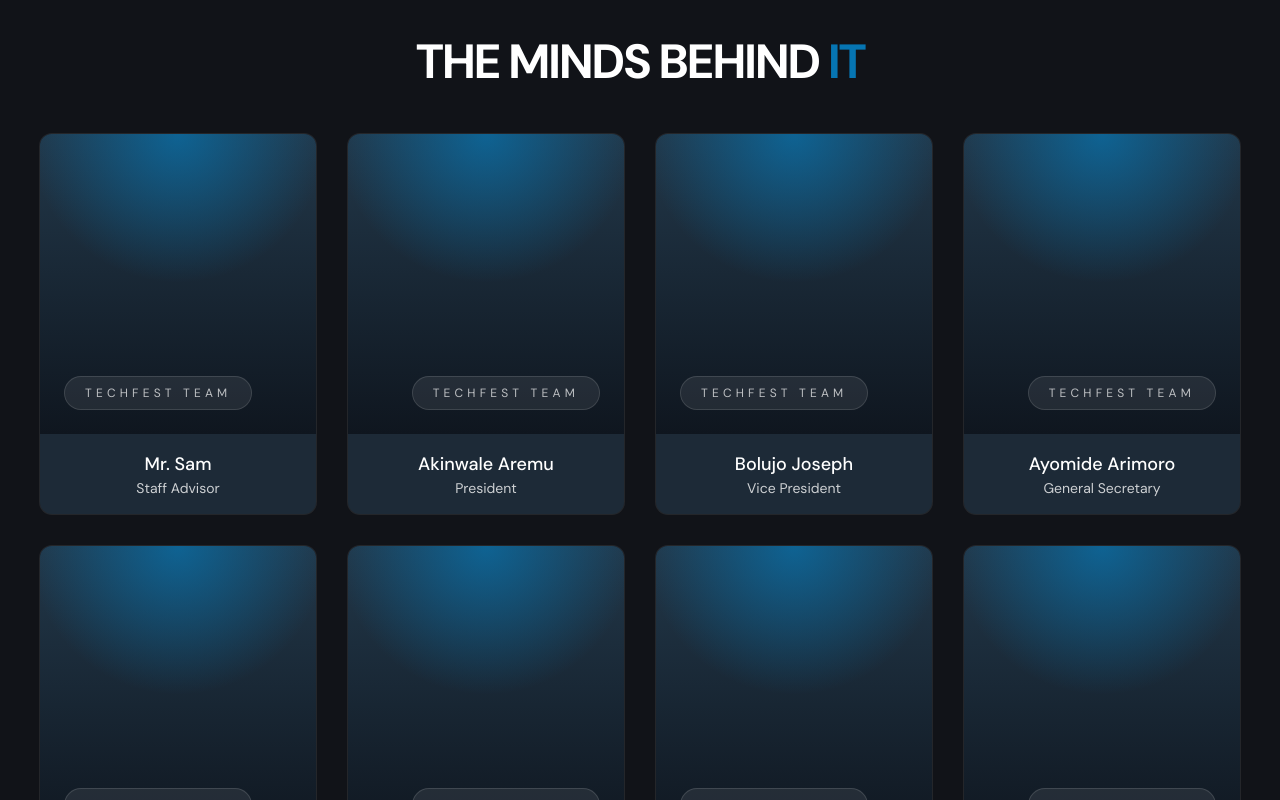
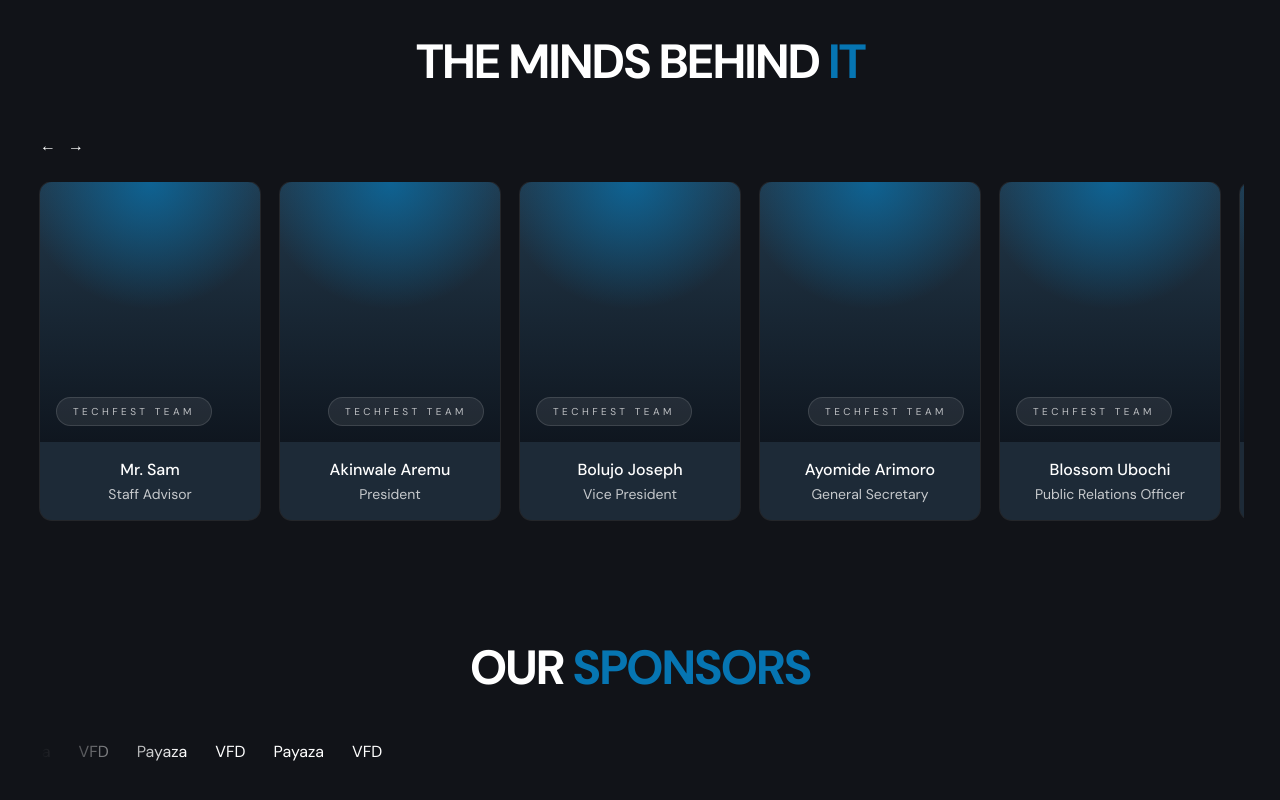
Before and after one commit to fadexadex/techfest-landing, a React (Vite) app: page / in a window 1280 px wide. Shown: the part 4220-5020 px from the top of the page. Built offline with nearby package versions, Linux system fonts and the light colour scheme.

Commit message:
add sliders and update landing page

```diff
--- a/src/landing/LandingPage.tsx
+++ b/src/landing/LandingPage.tsx
@@ -1,5 +1,6 @@
 import type { ReactNode } from 'react'
-
+import { TeamSlider } from './sections/TeamSlider'
+import { SponsorsSlider } from './sections/SponsorsSlider'
 const aboutImage = '/techfest/2bc946c6-33c7-4315-b584-34a2ceae4bd0.png'
 
 const aboutStats = [
@@ -48,20 +49,6 @@ const speakerCards = [
   },
 ]
 
-const teamCards = [
-  { name: 'Mr. Sam', role: 'Staff Advisor' },
-  { name: 'Akinwale Aremu', role: 'President' },
-  { name: 'Bolujo Joseph', role: 'Vice President' },
-  { name: 'Ayomide Arimoro', role: 'General Secretary' },
-  { name: 'Blossom Ubochi', role: 'Public Relations Officer' },
-  { name: 'Ifeoluwa Omidire', role: 'Programs & Strategy Lead' },
-  { name: 'Emmanuel Latunde', role: 'Partnership Lead' },
-  { name: 'Godbless Peter', role: 'Technical Lead' },
-  { name: 'Fadehan Daniel', role: 'Assistant Technical Lead' },
-  { name: 'Nnadozie Destiny', role: 'Creative Director' },
-  { name: 'Enoch Abe', role: 'Assistant Creative Director' },
-  { name: 'Peace Amudipe', role: 'Welfare Director' },
-]
 
 const moments = [
   {
@@ -200,39 +187,6 @@ function SpeakerCard({
   )
 }
 
-function TeamCard({
-  image,
-  name,
-  role,
-  index,
-}: {
-  image?: string
-  name: string
-  role: string
-  index: number
-}) {
-  return (
-    <article className="overflow-hidden rounded-[12px] bg-[#111f2c] ring-1 ring-white/8">
-      {image ? (
-        <img src={image} alt={name} className="h-[300px] w-full object-cover" loading="lazy" />
-      ) : (
-        <div
-          className={`flex h-[300px] items-end bg-[radial-gradient(circle_at_top,rgba(6,117,178,0.7),transparent_45%),linear-gradient(180deg,#22384a_0%,#0f161f_100%)] p-6 ${
-            index % 2 === 0 ? 'justify-start' : 'justify-end'
-          }`}
-        >
-          <div className="rounded-full border border-white/12 bg-white/8 px-5 py-2 text-xs uppercase tracking-[0.35em] text-white/70">
-            TechFest Team
-          </div>
-        </div>
-      )}
-      <div className="bg-[rgba(255,255,255,0.05)] px-5 py-4 text-center">
-        <h3 className="text-lg font-medium text-white">{name}</h3>
-        <p className="text-sm text-white/78">{role}</p>
-      </div>
-    </article>
-  )
-}
 
 function ExpectCard({
   title,
@@ -525,10 +479,17 @@ export function LandingPage() {
           <h2 className="text-center text-4xl font-semibold tracking-[-0.05em] sm:text-5xl">
             THE MINDS BEHIND <span className="text-tech-accent">IT</span>
           </h2>
-          <div className="mt-12 grid gap-8 sm:grid-cols-2 xl:grid-cols-4">
-            {teamCards.map((member, index) => (
-              <TeamCard key={`team-${index}`} index={index} {...member} />
-            ))}
+          <div className="mt-12">
+            <TeamSlider />
+          </div>
+        </Shell>
+
+        <Shell className="pt-24 sm:pt-28">
+          <h2 className="text-center text-4xl font-semibold tracking-[-0.05em] sm:text-5xl">
+            OUR <span className="text-tech-accent">SPONSORS</span>
+          </h2>
+          <div className="mt-12">
+            <SponsorsSlider />
           </div>
         </Shell>
 
--- /dev/null
+++ b/src/landing/sections/SponsorsSlider.tsx
@@ -0,0 +1,32 @@
+const sponsors = [
+  { name: 'Payaza' },
+  { name: 'VFD' },
+]
+
+export function SponsorsSlider() {
+  const items = [...sponsors, ...sponsors, ...sponsors]
+
+  return (
+    <div className="overflow-hidden [mask-image:linear-gradient(90deg,transparent,black_12%,black_88%,transparent)]">
+      <div
+        className="flex gap-7 w-max"
+        style={{ animation: 'scroll 22s linear infinite' }}
+        onMouseEnter={(e) => (e.currentTarget.style.animationPlayState = 'paused')}
+        onMouseLeave={(e) => (e.currentTarget.style.animationPlayState = 'running')}
+      >
+        {items.map((sponsor, i) => (
+          <div key={i} className="sponsor-card">
+            <span>{sponsor.name}</span>
+          </div>
+        ))}
+      </div>
+
+      <style>{`
+        @keyframes scroll {
+          from { transform: translateX(0); }
+          to { transform: translateX(-33.333%); }
+        }
+      `}</style>
+    </div>
+  )
+}
--- /dev/null
+++ b/src/landing/sections/TeamSlider.tsx
@@ -0,0 +1,125 @@
+import { useRef, useState, type PointerEvent } from 'react'
+
+const teamCards = [
+  { name: 'Mr. Sam', role: 'Staff Advisor' },
+  { name: 'Akinwale Aremu', role: 'President' },
+  { name: 'Bolujo Joseph', role: 'Vice President' },
+  { name: 'Ayomide Arimoro', role: 'General Secretary' },
+  { name: 'Blossom Ubochi', role: 'Public Relations Officer' },
+  { name: 'Ifeoluwa Omidire', role: 'Programs & Strategy Lead' },
+  { name: 'Emmanuel Latunde', role: 'Partnership Lead' },
+  { name: 'Godbless Peter', role: 'Technical Lead' },
+  { name: 'Fadehan Daniel', role: 'Assistant Technical Lead' },
+  { name: 'Nnadozie Destiny', role: 'Creative Director' },
+  { name: 'Enoch Abe', role: 'Assistant Creative Director' },
+  { name: 'Peace Amudipe', role: 'Welfare Director' },
+]
+
+function TeamCard({
+  image,
+  name,
+  role,
+  index,
+}: {
+  image?: string
+  name: string
+  role: string
+  index: number
+}) {
+  return (
+    <article className="flex-none w-[220px] overflow-hidden rounded-[12px] bg-[#111f2c] ring-1 ring-white/8 select-none">
+      {image ? (
+        <img src={image} alt={name} className="h-[260px] w-full object-cover" />
+      ) : (
+        <div
+          className={`flex h-[260px] items-end bg-[radial-gradient(circle_at_top,rgba(6,117,178,0.7),transparent_45%),linear-gradient(180deg,#22384a_0%,#0f161f_100%)] p-4 ${
+            index % 2 === 0 ? 'justify-start' : 'justify-end'
+          }`}
+        >
+          <div className="rounded-full border border-white/12 bg-white/8 px-4 py-1.5 text-[10px] uppercase tracking-[0.35em] text-white/70">
+            TechFest Team
+          </div>
+        </div>
+      )}
+
+      <div className="bg-[rgba(255,255,255,0.05)] px-4 py-4 text-center">
+        <h3 className="text-base font-medium text-white">{name}</h3>
+        <p className="mt-0.5 text-sm text-white/75">{role}</p>
+      </div>
+    </article>
+  )
+}
+
+export function TeamSlider() {
+  const trackRef = useRef<HTMLDivElement>(null)
+  const [pos, setPos] = useState(0)
+
+  const dragStart = useRef<number | null>(null)
+  const dragPos = useRef(0)
+
+  const CARD_W = 240
+  const MAX = Math.max(0, teamCards.length - 1)
+
+  function goTo(n: number) {
+    const next = Math.max(0, Math.min(n, MAX))
+    setPos(next)
+  }
+
+  const PAGE = 3
+  const pages = Math.ceil(teamCards.length / PAGE)
+
+  function onPointerDown(e: PointerEvent<HTMLDivElement>) {
+    dragStart.current = e.clientX
+    dragPos.current = pos
+    e.currentTarget.setPointerCapture(e.pointerId)
+  }
+
+  function onPointerMove(e: PointerEvent<HTMLDivElement>) {
+    if (dragStart.current === null) return
+    const delta = dragStart.current - e.clientX
+    const steps = Math.round(delta / CARD_W)
+    goTo(dragPos.current + steps)
+  }
+
+  function onPointerUp() {
+    dragStart.current = null
+  }
+
+  return (
+    <div>
+      <div className="mb-6 flex items-center gap-3">
+        <button onClick={() => goTo(pos - 1)} disabled={pos === 0} className="btn-nav">←</button>
+        <button onClick={() => goTo(pos + 1)} disabled={pos >= MAX} className="btn-nav">→</button>
+
+        <div className="ml-2 flex gap-1.5">
+          {Array.from({ length: pages }).map((_, i) => (
+            <button
+              key={i}
+              onClick={() => goTo(i * PAGE)}
+              className={`dot ${Math.floor(pos / PAGE) === i ? 'active' : ''}`}
+            />
+          ))}
+        </div>
+      </div>
+
+      <div className="-mx-1 overflow-hidden px-1">
+        <div
+          ref={trackRef}
+          className="flex gap-5 pb-3 cursor-grab active:cursor-grabbing"
+          style={{
+            transform: `translateX(-${pos * CARD_W}px)`,
+            transition: 'transform 0.38s ease',
+          }}
+          onPointerDown={onPointerDown}
+          onPointerMove={onPointerMove}
+          onPointerUp={onPointerUp}
+          onPointerLeave={onPointerUp}
+        >
+          {teamCards.map((member, index) => (
+            <TeamCard key={index} index={index} {...member} />
+          ))}
+        </div>
+      </div>
+    </div>
+  )
+}
```
Also changed, not shown: 2 other files (tests, documents, lock files or other folders).
